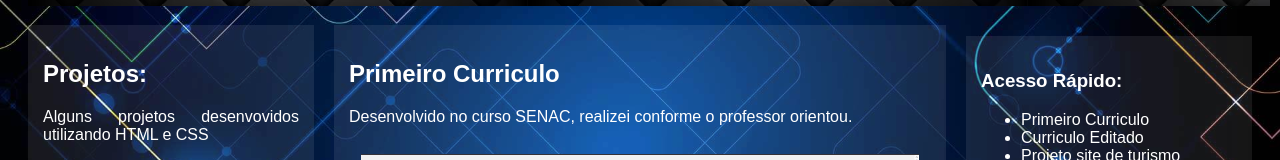
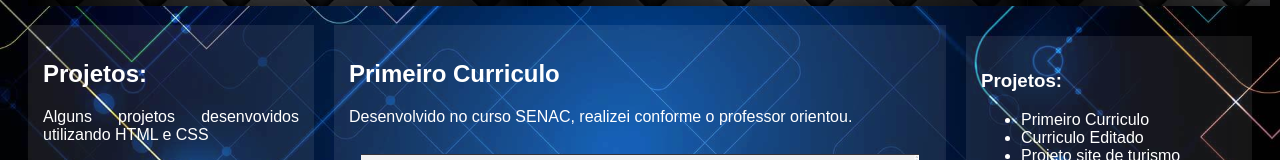
Before and after one commit to christhiansantos/Projetos, a plain HTML site: page Portifolio/projects.html in a window 1280 px wide. Shown: the part 194-354 px from the top of the page. Drawn offline with Linux system fonts and the light colour scheme.

Commit message:
atualização em projetos

```diff
--- a/Portifolio/projects.html
+++ b/Portifolio/projects.html
@@ -109,7 +109,7 @@
 			</section>
 			<section class="right-column">
 				<article>
-					<h3>Acesso Rápido:</h3>
+					<h3>Projetos:</h3>
 					<nav>
 						<ul>
 							<a href="#Portifolio"><li>Primeiro Curriculo</li> </a>
```
